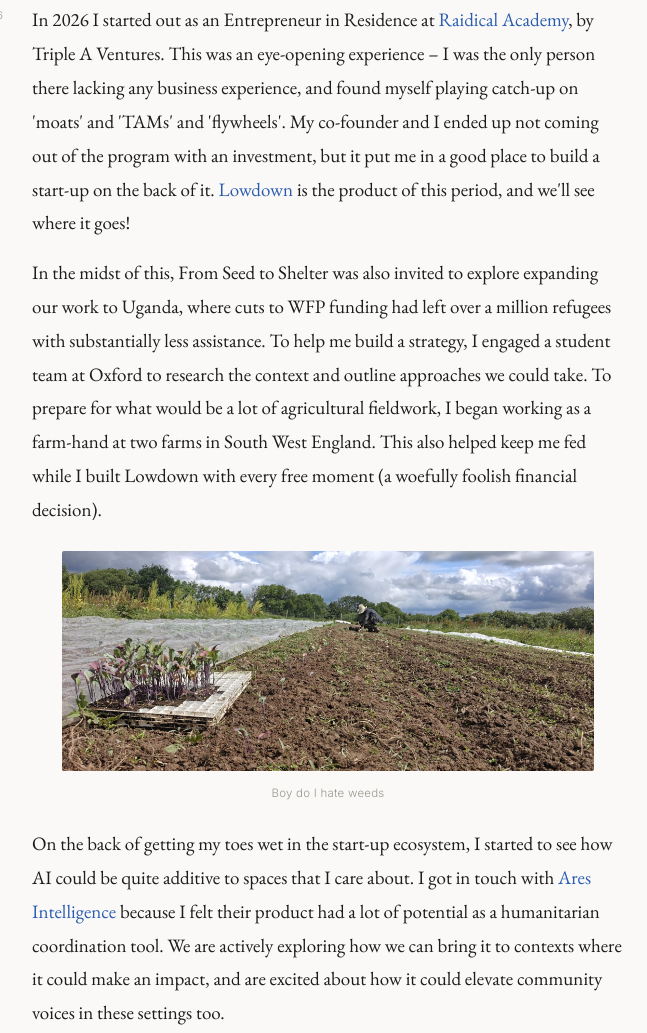
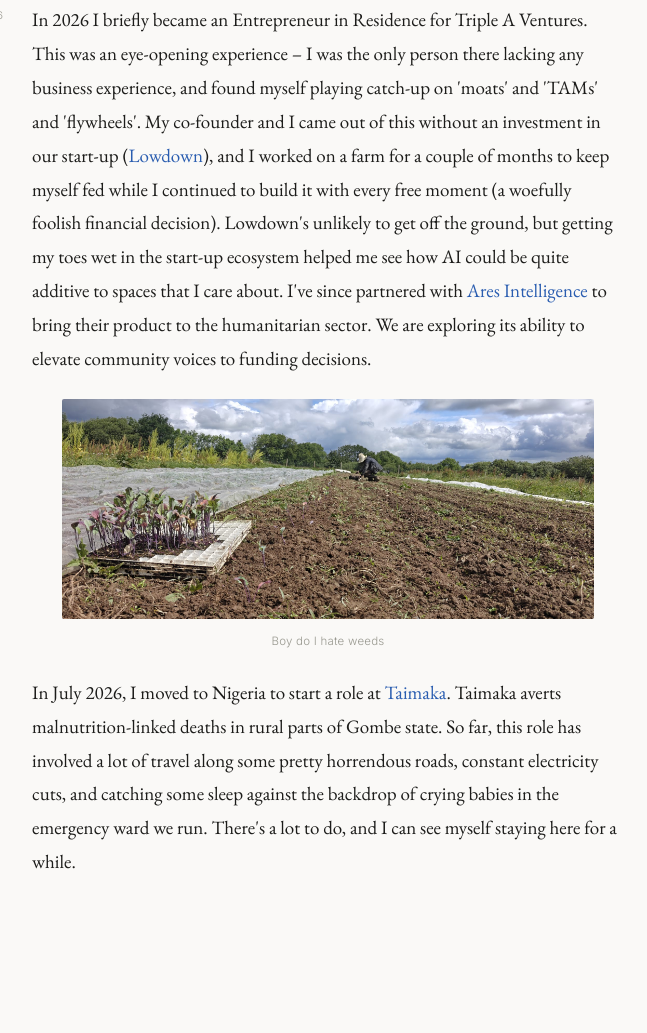
Before and after one commit to freebonacci/about, a plain HTML site: page journey.html in a window 1280 px wide. Shown: the part 5177-6210 px from the top of the page, without its empty margins (312-959 px from the left). After the commit the page ends 6152 px from the top, so only its background shows below. Drawn offline with nearby package versions, Linux system fonts and the light colour scheme.

Commit message:
Condense 2026 section on journey page
Co-Authored-By: Claude Opus 5.5 <noreply@anthropic.com>

```diff
--- a/journey.html
+++ b/journey.html
@@ -230,14 +230,10 @@
 
   <img class="journey-photo" src="card_game.jpg" alt="100% Disagree card game" />
 
-  <p class="year-para"><span class="year-marker">2026</span>In 2026 I started out as an Entrepreneur in Residence at <a href="https://raidical.one" target="_blank">Raidical Academy</a>, by Triple A Ventures. This was an eye-opening experience – I was the only person there lacking any business experience, and found myself playing catch-up on 'moats' and 'TAMs' and 'flywheels'. My co-founder and I ended up not coming out of the program with an investment, but it put me in a good place to build a start-up on the back of it. <a href="https://yourlowdown.com" target="_blank">Lowdown</a> is the product of this period, and we'll see where it goes!</p>
-
-  <p>In the midst of this, From Seed to Shelter was also invited to explore expanding our work to Uganda, where cuts to WFP funding had left over a million refugees with substantially less assistance. To help me build a strategy, I engaged a student team at Oxford to research the context and outline approaches we could take. To prepare for what would be a lot of agricultural fieldwork, I began working as a farm-hand at two farms in South West England. This also helped keep me fed while I built Lowdown with every free moment (a woefully foolish financial decision).</p>
+  <p class="year-para"><span class="year-marker">2026</span>In 2026 I briefly became an Entrepreneur in Residence for Triple A Ventures. This was an eye-opening experience – I was the only person there lacking any business experience, and found myself playing catch-up on 'moats' and 'TAMs' and 'flywheels'. My co-founder and I came out of this without an investment in our start-up (<a href="https://yourlowdown.com" target="_blank">Lowdown</a>), and I worked on a farm for a couple of months to keep myself fed while I continued to build it with every free moment (a woefully foolish financial decision). Lowdown's unlikely to get off the ground, but getting my toes wet in the start-up ecosystem helped me see how AI could be quite additive to spaces that I care about. I've since partnered with <a href="https://aresintelligence.ai/" target="_blank">Ares Intelligence</a> to bring their product to the humanitarian sector. We are exploring its ability to elevate community voices to funding decisions.</p>
 
   <img class="journey-photo" src="farm-2.jpeg" alt="Working as a farm-hand in South West England" />
   <p class="caption">Boy do I hate weeds</p>
-
-  <p>On the back of getting my toes wet in the start-up ecosystem, I started to see how AI could be quite additive to spaces that I care about. I got in touch with <a href="https://aresintelligence.ai/" target="_blank">Ares Intelligence</a> because I felt their product had a lot of potential as a humanitarian coordination tool. We are actively exploring how we can bring it to contexts where it could make an impact, and are excited about how it could elevate community voices in these settings too.</p>
 
   <p>In July 2026, I moved to Nigeria to start a role at <a href="https://www.taimaka.org" target="_blank">Taimaka</a>. Taimaka averts malnutrition-linked deaths in rural parts of Gombe state. So far, this role has involved a lot of travel along some pretty horrendous roads, constant electricity cuts, and catching some sleep against the backdrop of crying babies in the emergency ward we run. There's a lot to do, and I can see myself staying here for a while.</p>
 </main>
```
